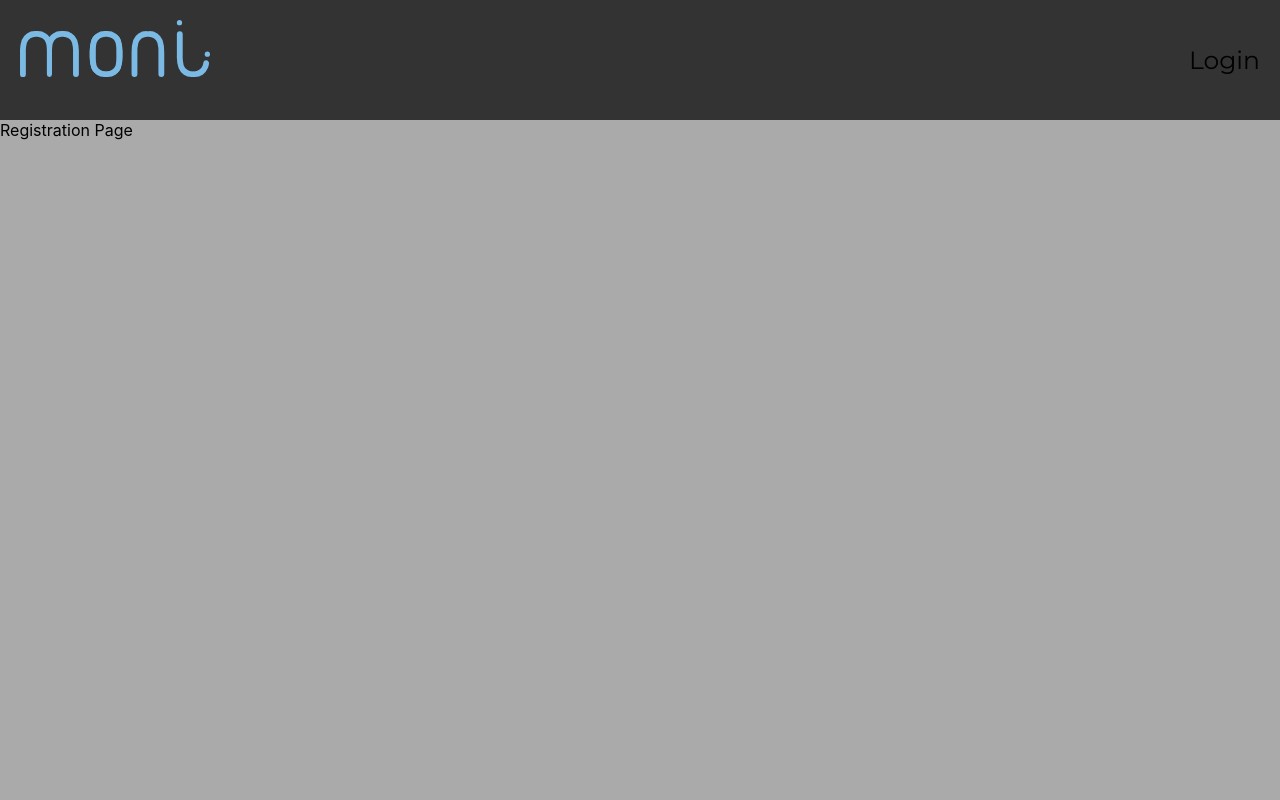
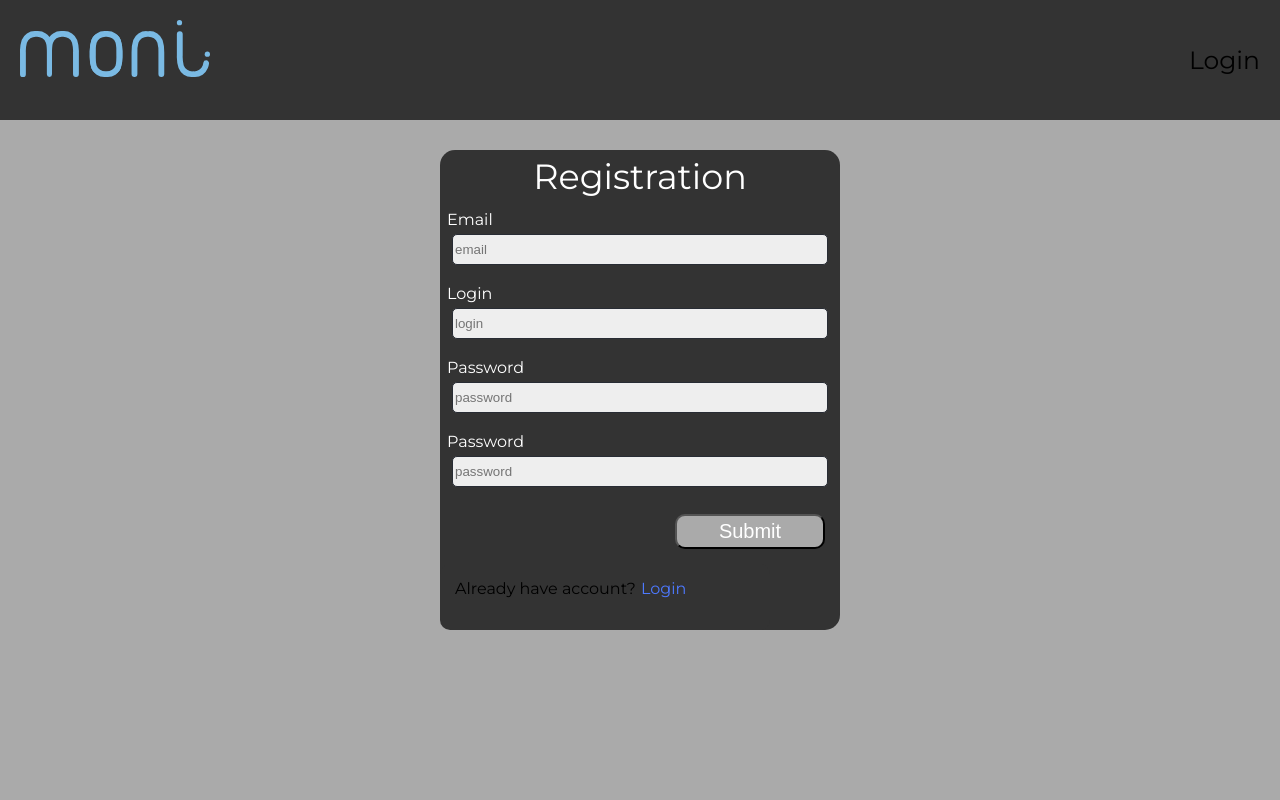
Before and after one commit to RomanKameniev/MoniFront, a React (Create React App) app in the folder app/: page /registration in a window 1280 px wide. Shown: the top 800 px of the page. Built offline with nearby package versions, Linux system fonts and the light colour scheme.

Commit message:
-added login/registration forms

```diff
--- a/app/src/App.css
+++ b/app/src/App.css
@@ -40,6 +40,17 @@
 }
 
 
+.input-default {
+	border: 1px solid #282c34;
+	box-shadow: #282c34;
+}
+.input-default:focus{
+	border: 1px solid #282c34;
+}
+.registration-link {
+	cursor: pointer;
+}
+
 @keyframes App-logo-spin {
 	from {
 		transform: rotate(0deg);
--- a/app/src/pages/Login.js
+++ b/app/src/pages/Login.js
@@ -1,8 +1,47 @@
-import React from 'react'
+import React, { createRef, useEffect, useState } from 'react'
 import Box from '../ui/Box'
+import Input from '../ui/Input'
+import StyledText from '../ui/StyledText'
+import Button from '../ui/Button'
+import useNavigate from '../hooks/useNavigate'
 
 const Login = () => {
-	return <Box h="800px">Login</Box>
+	const navigate = useNavigate()
+	const toRegistration = () => navigate('/registration')
+	const onSubmit = () => {
+		let email = document.getElementById('email').value
+		let pass = document.getElementById('password').value
+		console.log('email, pass', email, pass)
+		// if(!email)
+	}
+
+	return (
+		<Box h="800px" justifyContent="center">
+			<Box fd="column" bc="inherit" maxHeight="20em" maxWidth="400px" bc="#333" margin="10px" marginTop="30px" borderRadius="15px">
+				<StyledText alignSelf="center" padding="5px" fontSize="35px" fontStyle="bold" color="#ffffff">
+					Login
+				</StyledText>
+				<Box fd="column" bc="inherit" maxHeight="60px" maxWidth="370px" padding="7px">
+					<StyledText color="#FFFFFF">Email</StyledText>
+					<Input id="email" type="email" placeholder="email" />
+				</Box>
+				<Box fd="column" bc="inherit" maxHeight="60px" maxWidth="370px" padding="7px">
+					<StyledText color="#FFFFFF">Password</StyledText>
+					<Input id="password" type="password" placeholder="password" />
+				</Box>
+				<Button onClick={onSubmit} type="disabled" alignSelf="flex-end" margin="15px">
+					Submit
+				</Button>
+
+				<Box bc="inherit" maxWidth="300px" maxHeight="50px" padding="15px" borderRadius="10px">
+					<StyledText>Don't have account yet?</StyledText>
+					<StyledText className="registration-link" color="#4d79ff" marginLeft="5px" onClick={toRegistration}>
+						Registration
+					</StyledText>
+				</Box>
+			</Box>
+		</Box>
+	)
 }
 
 export default Login
--- a/app/src/pages/Registration.js
+++ b/app/src/pages/Registration.js
@@ -1,8 +1,55 @@
-import React from 'react'
+import React, { createRef, useEffect, useState } from 'react'
 import Box from '../ui/Box'
+import Input from '../ui/Input'
+import StyledText from '../ui/StyledText'
+import Button from '../ui/Button'
+import useNavigate from '../hooks/useNavigate'
 
 const Registration = () => {
-	return <Box h="800px">Registration Page</Box>
+	const navigate = useNavigate()
+	const toLogin = () => navigate('/login')
+	const onSubmit = () => {
+		let email = document.getElementById('email').value
+		let p1 = document.getElementById('p1').value
+		let p2 = document.getElementById('p2').value
+		let login = document.getElementById('login').value
+		console.log('email', email, p1, p2, login)
+	}
+	return (
+		<Box h="800px" justifyContent="center">
+			<Box fd="column" bc="inherit" maxHeight="30em" maxWidth="400px" bc="#333" margin="10px" marginTop="30px" borderRadius="15px">
+				<StyledText alignSelf="center" padding="5px" fontSize="35px" fontStyle="bold" color="#ffffff">
+					Registration
+				</StyledText>
+				<Box fd="column" bc="inherit" maxHeight="60px" maxWidth="370px" padding="7px">
+					<StyledText color="#FFFFFF">Email</StyledText>
+					<Input id="email" type="email" placeholder="email" />
+				</Box>
+				<Box fd="column" bc="inherit" maxHeight="60px" maxWidth="370px" padding="7px">
+					<StyledText color="#FFFFFF">Login</StyledText>
+					<Input id="login" type="text" placeholder="login" />
+				</Box>
+				<Box fd="column" bc="inherit" maxHeight="60px" maxWidth="370px" padding="7px">
+					<StyledText color="#FFFFFF">Password</StyledText>
+					<Input id="p1" type="password" placeholder="password" />
+				</Box>
+				<Box fd="column" bc="inherit" maxHeight="60px" maxWidth="370px" padding="7px">
+					<StyledText color="#FFFFFF">Password</StyledText>
+					<Input id="p2" type="password" placeholder="password" />
+				</Box>
+				<Button onClick={onSubmit} type="disabled" alignSelf="flex-end" margin="15px">
+					Submit
+				</Button>
+
+				<Box bc="inherit" maxWidth="300px" maxHeight="50px" padding="15px" borderRadius="10px">
+					<StyledText>Already have account?</StyledText>
+					<StyledText className="registration-link" color="#4d79ff" onClick={toLogin} marginLeft="5px">
+						Login
+					</StyledText>
+				</Box>
+			</Box>
+		</Box>
+	)
 }
 
 export default Registration
--- /dev/null
+++ b/app/src/ui/Button.js
@@ -0,0 +1,44 @@
+import React from 'react'
+
+const Button = ({ className = '', h = '35px', w = '150px', onClick, type, children, ...props }) => {
+	let buttonStyle = {}
+	const click = () => {
+		try {
+			onClick()
+		} catch (e) {
+			console.log('e', e)
+		}
+		// console.log(`clicked${cl}`)
+	}
+
+	if (type === 'primary') {
+		buttonStyle = {
+			background: '#333',
+		}
+	}
+
+	if (type === 'disabled') {
+		buttonStyle = {
+			background: '#aaa',
+			color: '#fff',
+		}
+	}
+	if (type === 'loading') {
+		buttonStyle = {
+			background: '#aaa',
+			color: '#eee',
+		}
+	}
+
+	return (
+		<button
+			className={className}
+			onClick={click}
+			style={{ height: h, width: w, margin: '5px', fontSize: '20px', background: '#blue', borderRadius: '10px', ...buttonStyle, ...props }}
+		>
+			{children}
+		</button>
+	)
+}
+
+export default Button
--- /dev/null
+++ b/app/src/ui/Input.js
@@ -0,0 +1,34 @@
+import React from 'react'
+
+const Input = ({
+	tabIndex = '0',
+	onFocus,
+	onFocusOut,
+	className = 'input-default',
+	ref,
+	type = 'text',
+	alt = 'input',
+	placeholder = 'default',
+	h = '30px',
+	w = '100%',
+	m = '5px',
+	...props
+}) => {
+	return (
+		<input
+            ref={ref}
+            onFocus={onFocus}
+			className={className}
+			tabIndex={tabIndex}
+			type={type}
+			alt={alt}
+			placeholder={placeholder}
+			autoCorrect
+			autoComplete
+			{...props}
+			style={{ borderRadius: 5, backgroundColor: '#eee', height: h, width: w, margin: m }}
+		/>
+	)
+}
+
+export default Input
```
